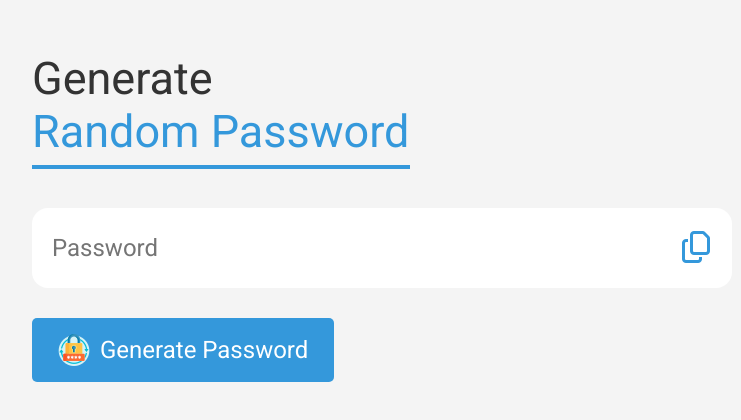
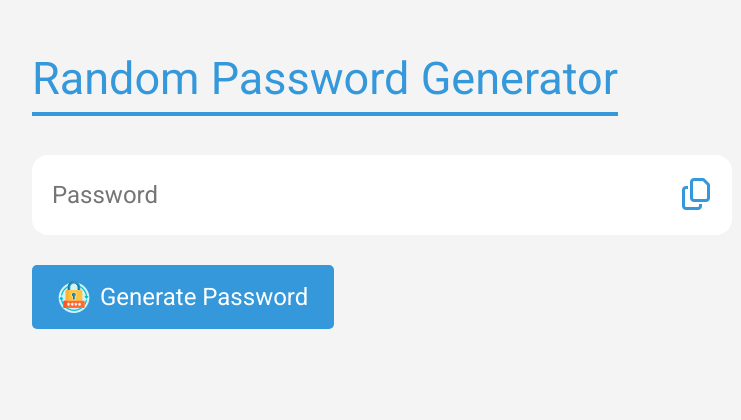
Before and after one commit to surajkumar345678/Random-Password-Generator, a plain HTML site: page index.html in a window 1280 px wide. Shown: the part 102-522 px from the top of the page, without its empty margins (258-999 px from the left). Drawn offline with Linux system fonts and the light colour scheme.

Commit message:
code modified

```diff
--- a/index.html
+++ b/index.html
@@ -13,7 +13,7 @@
 
 <body>
     <div class="container">
-        <h1>Generate <br><span>Random Password</span></h1>
+        <h1><span>Random Password Generator</span></h1>
         <div class="display">
             <input type="text" id="password" placeholder="Password">
             <div class="tooltip">
```
